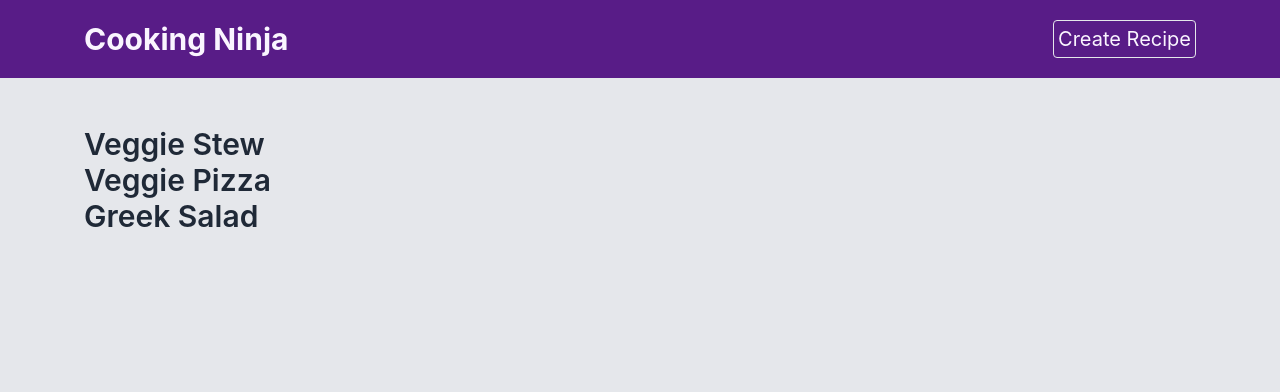
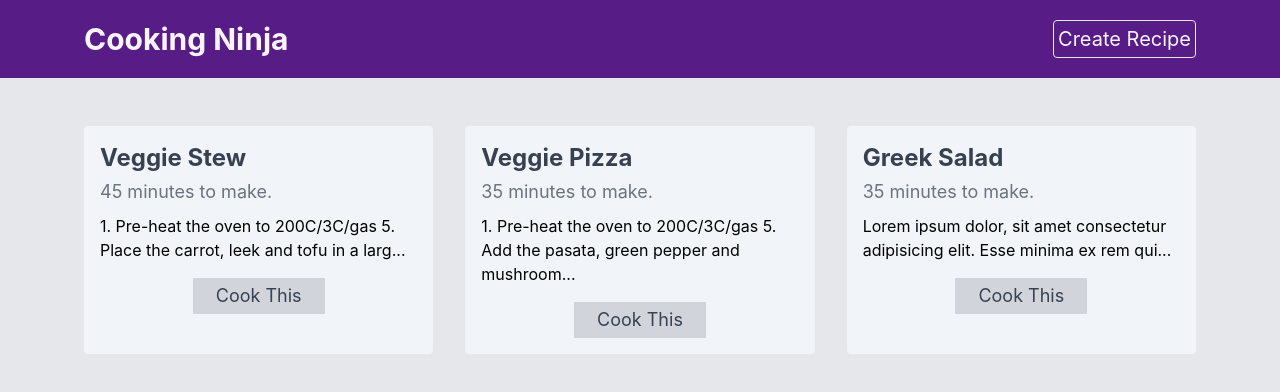
Before and after one commit to DavidRedding/recipe-directory, a React (Create React App) app: page / in a window 1280 px wide. Shown: the top 392 px of the page. Built offline with nearby package versions, Linux system fonts and the light colour scheme; data requests are answered from the project's data file.

Commit message:
built out RecipeList component

```diff
--- /dev/null
+++ b/src/components/RecipeList.js
@@ -0,0 +1,21 @@
+import { Link } from 'react-router-dom';
+
+const RecipeList = ({ recipes }) => (
+  <div className="grid grid-cols-3 gap-8">
+    {recipes.map((recipe) => (
+      <div key={recipe.id} className=" p-4 bg-slate-100 rounded hover:rotate-6 transition-all duration-300">
+        <h3 className="font-bold text-2xl text-gray-700">{recipe.title}</h3>
+        <p className="  text-gray-500 text-lg mt-1">{recipe.cookingTime} to make.</p>
+        <div className=" mt-2">{recipe.method.substring(0, 80)}...</div>
+        <Link
+          className="block text-center mt-4 py-1 bg-gray-300 w-5/12 mx-auto text-lg text-gray-700"
+          to={`/recipes/${recipe.id}`}
+        >
+          Cook This
+        </Link>
+      </div>
+    ))}
+  </div>
+);
+
+export default RecipeList;
--- a/src/index.css
+++ b/src/index.css
@@ -1,3 +1,5 @@
+@import url('https://fonts.googleapis.com/css2?family=Raleway:wght@100;200;300;400;500;600;700;800&display=swap');
+
 @tailwind base;
 @tailwind components;
 @tailwind utilities;
--- a/src/pages/home/Home.js
+++ b/src/pages/home/Home.js
@@ -1,3 +1,4 @@
+import RecipeList from '../../components/RecipeList';
 import useFetch from '../../hooks/useFetch';
 
 const Home = () => {
@@ -7,12 +8,7 @@ const Home = () => {
     <div className=" max-w-6xl mx-auto my-12 px-5">
       {error && <div>{error}</div>}
       {isPending && <div>Loading...</div>}
-      {recipes &&
-        recipes.map((recipe) => (
-          <h2 className=" text-gray-800 font-semibold text-3xl" key={recipe.id}>
-            {recipe.title}
-          </h2>
-        ))}
+      {recipes && <RecipeList recipes={recipes} />}
     </div>
   );
 };
```
